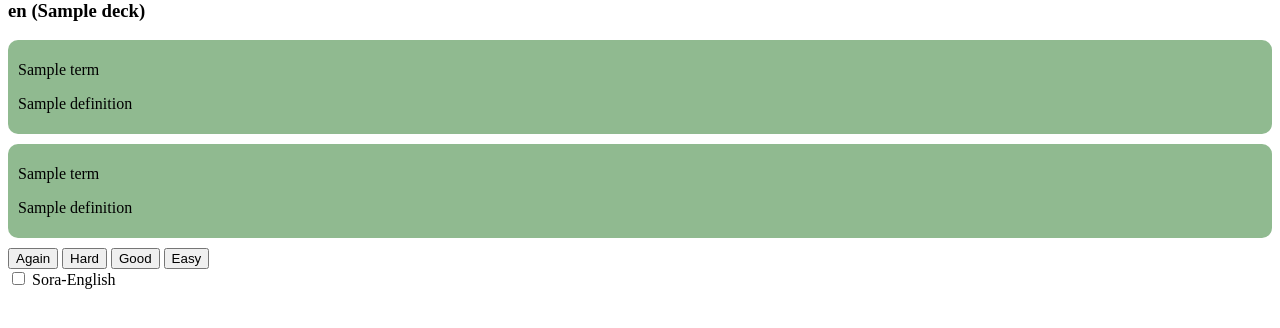
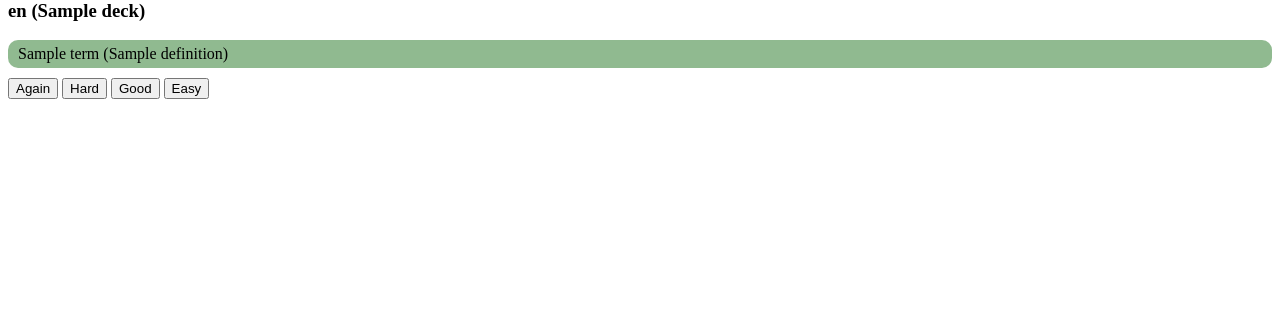
Before and after one commit to 108charlotte/Living-Flashcards, a Django app: template living_flashcards/flashcards/templates/flashcards.html in a window 1280 px wide. Shown: the part 19-347 px from the top of the page. Run offline with Django 5.2, Linux system fonts and the light colour scheme; tables that the repository leaves empty hold one stand-in row (values such as "Sample post"); the template is opened without the code that fills it: values that come from a table or form of the project are taken from there, most other values are stand-ins (such as "Sample title", 1, 10 or a date in 2020); parts of the project's set-up code (start-up, migrations or seed data) failed here and were passed over.

Commit message:
it works I think

```diff
--- a/living_flashcards/all_decks/templates/all_decks.html
+++ b/living_flashcards/all_decks/templates/all_decks.html
@@ -35,9 +35,9 @@
     <p>Click a deck below to study! </p>
     <!--later there will be settings here for the language-->
     {% for deck in decks %}
-    <div class="deck" id="{{deck.name}}">
-        <p class="{{deck.name}}"">{{deck.name_in_lang}} ({{deck.name}})</p>
-    </div>
+    <a href="{% url 'flashcards:flashcards' deck.name %}">
+      <p class="deck">{{ deck.name_in_lang }} ({{ deck.name }})</p>
+    </a>
     {% endfor %}
     {% else %}
     <h1>Welcome to Living Flashcards! </h1>
--- a/living_flashcards/flashcards/models.py
+++ b/living_flashcards/flashcards/models.py
@@ -40,4 +40,4 @@ class CardToUser(models.Model):
     def get_card(self):
         if self.review_card:
             return Card.from_dict(self.review_card)
-        return Card()
+        return Card() # if first call aka no card exists yet
--- a/living_flashcards/flashcards/templates/flashcards.html
+++ b/living_flashcards/flashcards/templates/flashcards.html
@@ -14,47 +14,25 @@
     </header>
     <h3>{{deck_info.name_in_lang}} ({{deck_info.name}})</h3>
 
-    <div class="deck">
-      {% for card in to_review %}
-          <div class="card">
-            <p class="card-word">{{card.term}}</p>
-            <p class="card-definition">{{card.definition}}</p>
-          </div>
-      {% endfor %}
-      {% for card in new %}
-          <div class="card">
-            <p class="card-word">{{card.term}}</p>
-            <p class="card-definition">{{card.definition}}</p>
-          </div>
-      {% endfor %}
-    </div>
+    {% if card %}
+      <p class="card">{{ card.card_id.term }} ({{ card.card_id.definition }})</p>
+    {% else %}
+      <p>No cards to review.</p>
+    {% endif %}
 
  <!-- Need to make buttons like Anki's -->
   <!--rn this 100% doesn't follow best-conventions-->
-  <form action="{% url 'flashcards:review_card' %}" method="POST">
-    <!--security thing-->
+  {% if card %}
+  <form action="{% url 'flashcards:review_card' %}" method="post">
+    <!--security thing so db doesn't get mad-->
     {% csrf_token %}
-    <div class="btn-container">
-      <button type="submit" name="rating" value="again" class="anki-btn">Again</button>
-      <button type="submit" name="rating" value="hard" class="anki-btn">Hard</button>
-      <button type="submit" name="rating" value="good" class="anki-btn">Good</button>
-      <button type="submit" name="rating" value="easy" class="anki-btn">Easy</button>
-    </div>
-    <input type="hidden" name="card_id" value="{{ card_id }}">
+    <input type="hidden" name="card_id" value="{{ card.card_id.card_id }}"> <!--this is the id for the cardtouser object which is the object storing a specific card's data for a specific user-->
+    <button type="submit" name="rating" value="again">Again</button>
+    <button type="submit" name="rating" value="hard">Hard</button>
+    <button type="submit" name="rating" value="good">Good</button>
+    <button type="submit" name="rating" value="easy">Easy</button>
   </form>
-
-<!-- Language Toggle -->
-    <footer class="controls">
-
-      <div class="lang-btn-container">
-        <label class="toggle-switch">
-          <input type="checkbox" id="toggle-input"/>
-          <span class="slider"></span>
-          <span class="toggle-label">Sora-English</span>
-        </label>
-      </div>
-
-    </footer>
+  {% endif %}
 
     <script src="{% static 'flashcards.js' %}"></script>
 </body>
--- a/requirements.txt
+++ b/requirements.txt
@@ -3,6 +3,8 @@ crispy-bootstrap4==2025.6
 crispy-bootstrap5==2025.6
 Django==5.2.7
 django-crispy-forms==2.5
+dotenv==0.9.9
 fsrs==6.3.0
+python-dotenv==1.2.1
 sqlparse==0.5.3
 typing_extensions==4.15.0
```
Also changed, not shown: living_flashcards/flashcards/views.py (+35 -30 lines), README.md, 3 other files.
